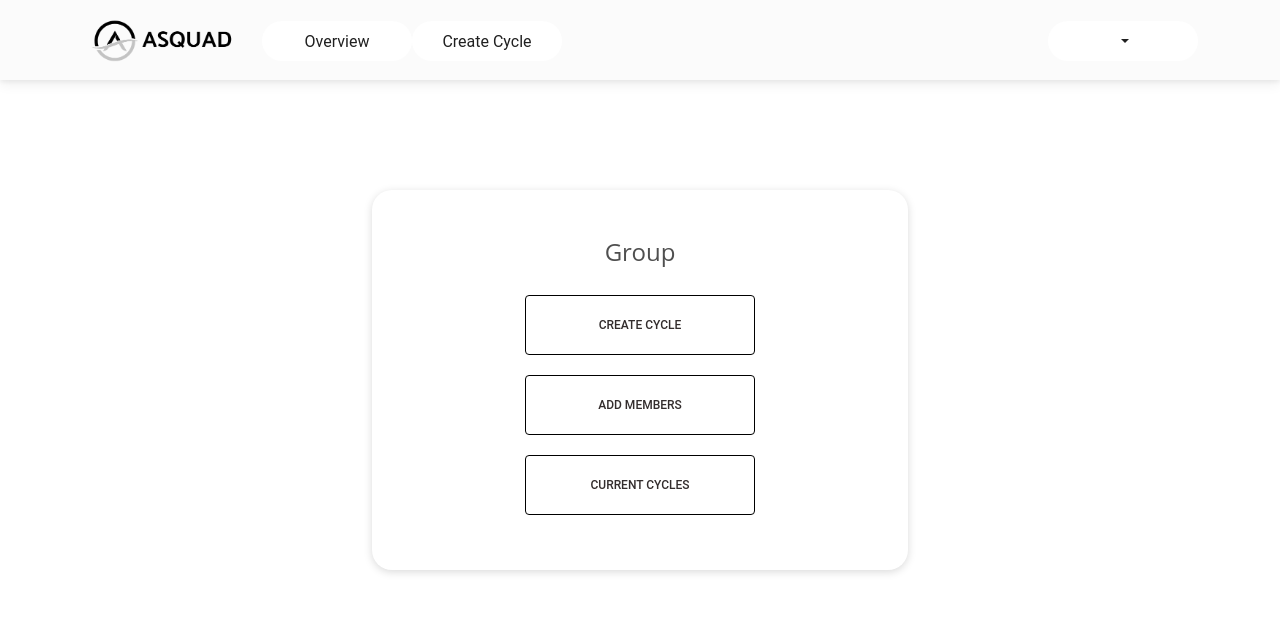
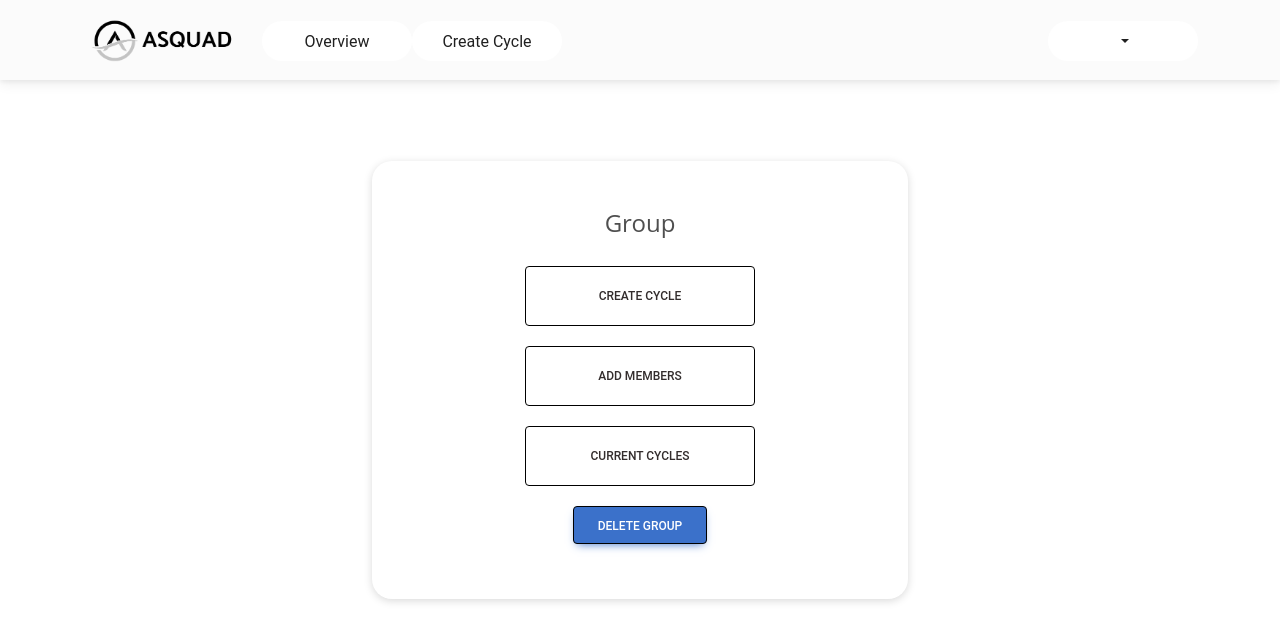
Before and after one commit to NaveenDK/asquad-frontend, a React (Create React App) app: page /mygroups/1 in a window 1280 px wide. Shown: the top 642 px of the page. Built offline with nearby package versions, Linux system fonts and the light colour scheme; no server answers; sample sign-in values are in the browser's storage.

Commit message:
added delete button

```diff
--- a/src/screens/GroupDetails.js
+++ b/src/screens/GroupDetails.js
@@ -155,7 +155,9 @@ const GroupDetails = () => {
                   </div>
                   <div></div>
                   <div className="buttonWrapper">
-                    {isMember ? (
+                    {groupDetails.creatorId === userId ? (
+                      "YOU ARE ORGANIZER OF THIS GROUP"
+                    ) : isMember ? (
                       <Button
                         onClick={(e) =>
                           handleJoinLeaveGroup(e, userId, groupId, "LEAVE")
@@ -176,27 +178,7 @@ const GroupDetails = () => {
                       </Button>
                     )}
                   </div>
-                  <div className="buttonWrapper">
-                    <Button
-                      onClick={() =>
-                        handleJoinLeaveGroup(userId, groupId, "LEAVE")
-                      }
-                      type="button"
-                      className="btn btn-outline-dark customWidthBtn"
-                      data-mdb-ripple-color="dark"
-                    >
-                      Add Members
-                    </Button>
-                  </div>
-                  <div className="buttonWrapper">
-                    <Button
-                      type="button"
-                      className="btn btn-outline-dark customWidthBtn"
-                      data-mdb-ripple-color="dark"
-                    >
-                      Current Cycles
-                    </Button>
-                  </div>
+
                   <br></br>
                 </Form>
               </div>
--- a/src/screens/MyGroup.js
+++ b/src/screens/MyGroup.js
@@ -55,6 +55,28 @@ const MyGroup = () => {
     fetchData();
   }, []);
 
+  const deleteGroup = async (e, groupId, userId) => {
+    e.preventDefault();
+    const token = localStorage.getItem("token");
+    try {
+      const res = await axios.post(
+        `${apiUrl}/groups/delete`,
+        {
+          groupId,
+          userId,
+        },
+        {
+          headers: {
+            "x-auth-token": token,
+          },
+        }
+      );
+      navigate("/userwelcome");
+    } catch (error) {
+      console.error(error);
+    }
+  };
+
   return (
     <>
       {loading ? (
@@ -97,6 +119,16 @@ const MyGroup = () => {
                     Current Cycles
                   </Button>
                 </div>
+                <div className="buttonWrapper">
+                  <Button
+                    type="button warning"
+                    className="warning"
+                    data-mdb-ripple-color="dark"
+                    onClick={(e) => deleteGroup(e, groupId, userId)}
+                  >
+                    Delete Group
+                  </Button>
+                </div>
                 <br></br>
               </Form>
             </div>
```
